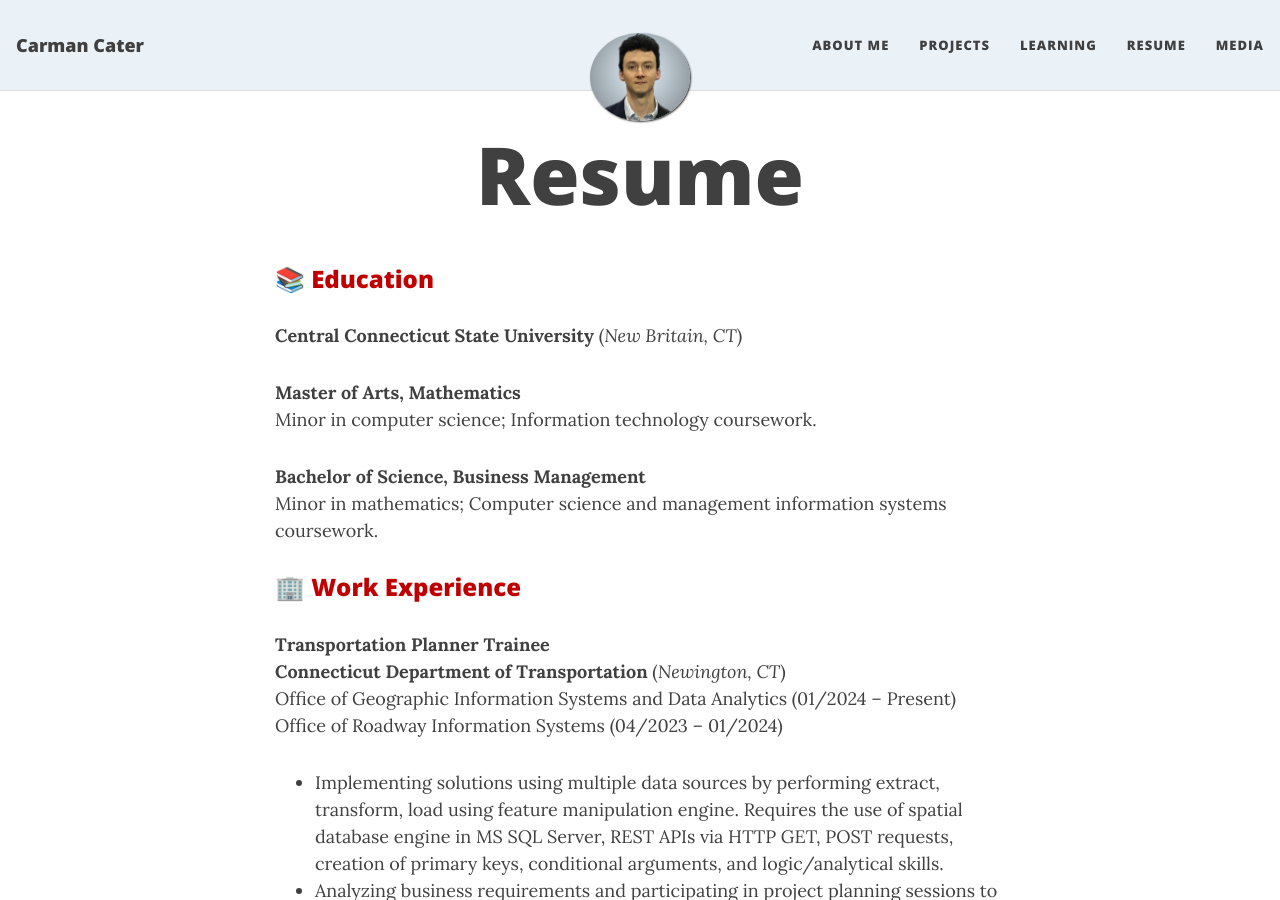
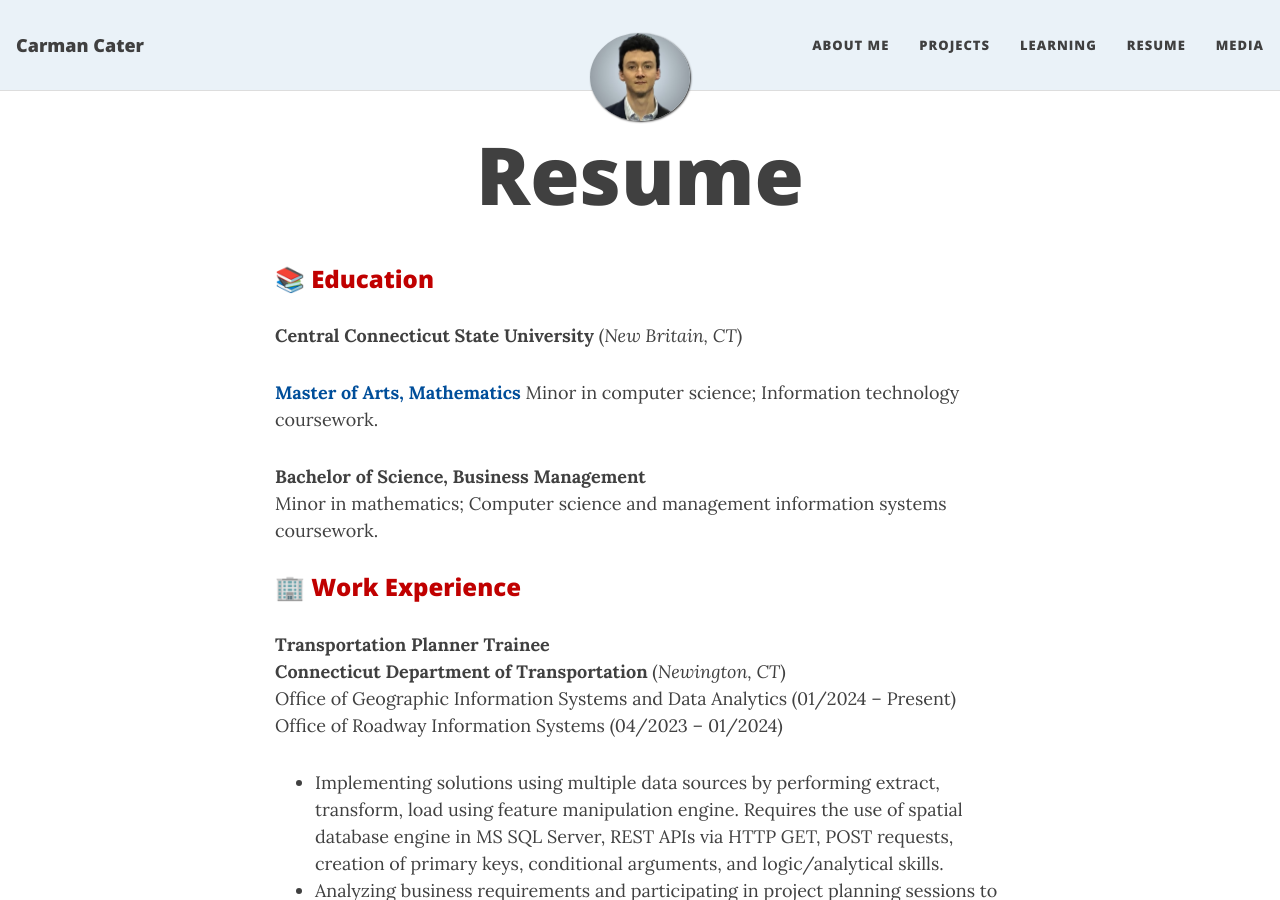
Before and after one commit to carmancater/carmancater.github.io, a Jekyll site: the page built from resume.md, in a window 1280 px wide and 900 px high. Built offline with Jekyll 4.4.1, drawn with Linux system fonts in a browser that asks for light colours; nearby versions of some CDN libraries; emoji names are drawn with the system emoji font.

Commit message:
Update resume.md

```diff
--- a/resume.md
+++ b/resume.md
@@ -8,7 +8,7 @@ share-title: Carman Cater - Resume
 
 **Central Connecticut State University** (*New Britain, CT*)
 
-**Master of Arts, Mathematics**
+<span style="color: #004E9A">**Master of Arts, Mathematics**  </span>
 Minor in computer science; Information technology coursework.
 
 **Bachelor of Science, Business Management**
```
